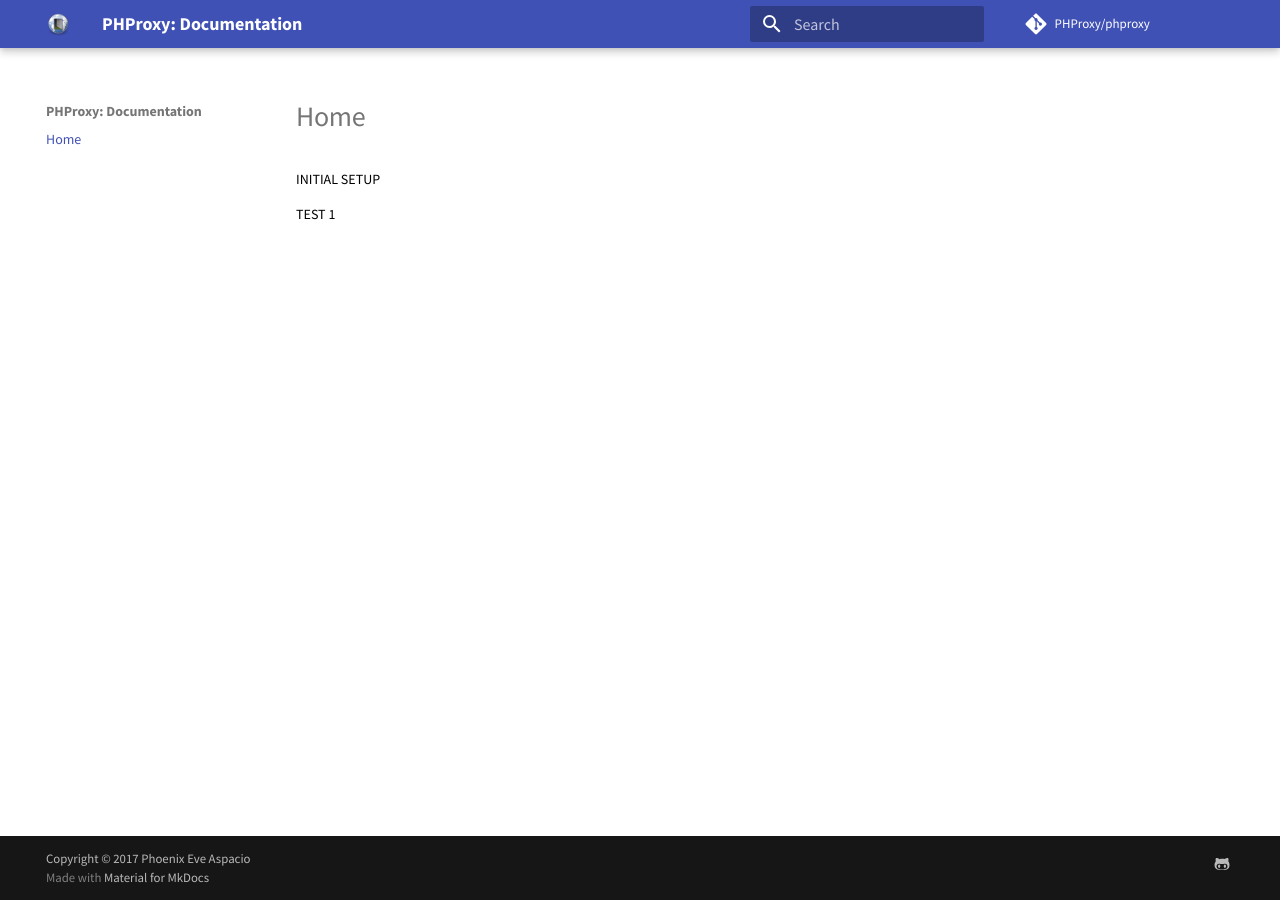
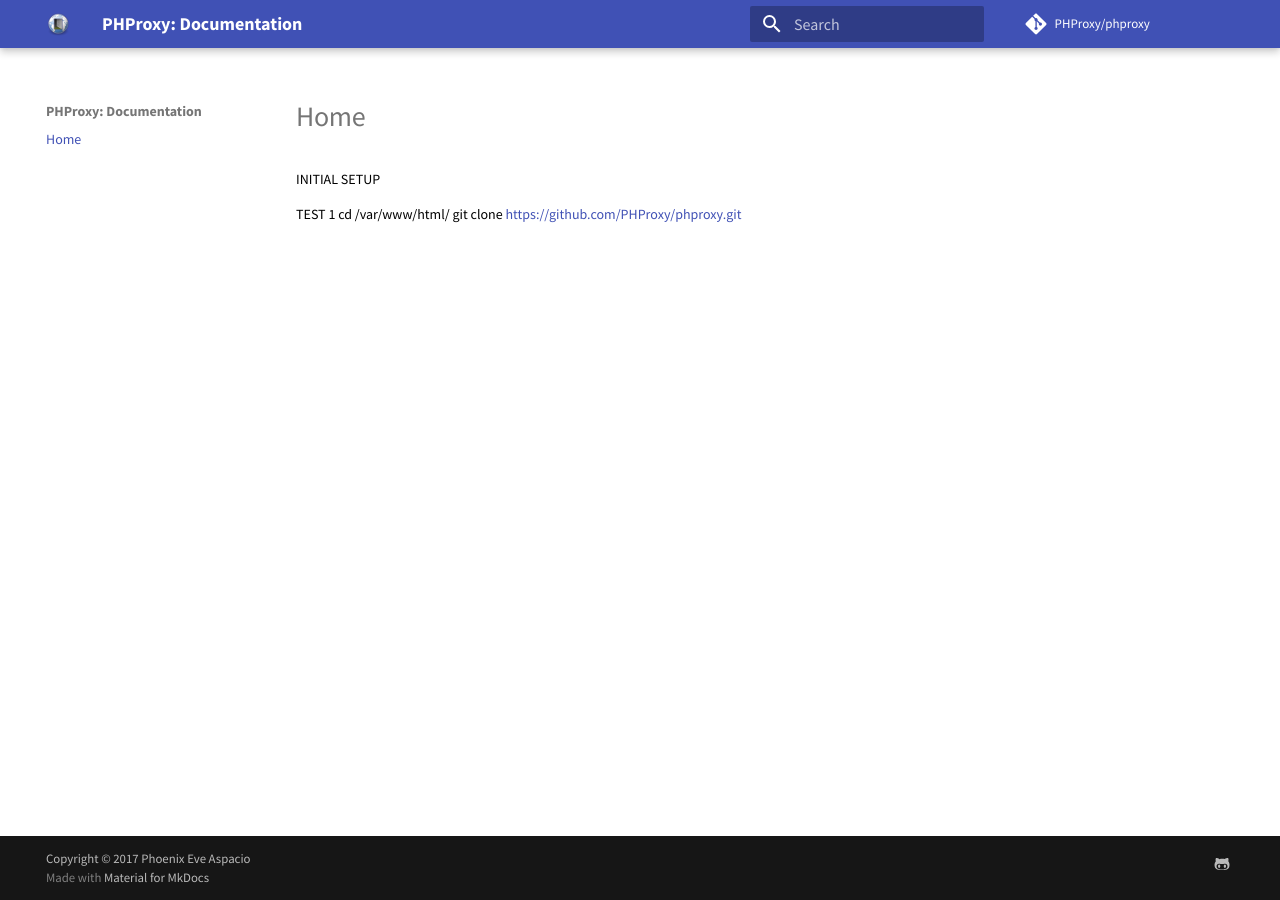
Before and after one commit to PHProxy/phproxy-docs, an MkDocs documentation site: the page built from docs/index.md, in a window 1280 px wide. Built offline with MkDocs 1.6.1 and Material for MkDocs 9.7.7, drawn with Linux system fonts in a browser that asks for light colours; comment, search, counter and statistics services are not loaded; old or Windows-style settings are respelled for this version of MkDocs.

Commit message:
Update index.md\

```diff
--- a/docs/index.md
+++ b/docs/index.md
@@ -1,3 +1,5 @@
 INITIAL SETUP
 
 TEST 1
+cd /var/www/html/
+git clone https://github.com/PHProxy/phproxy.git
```
